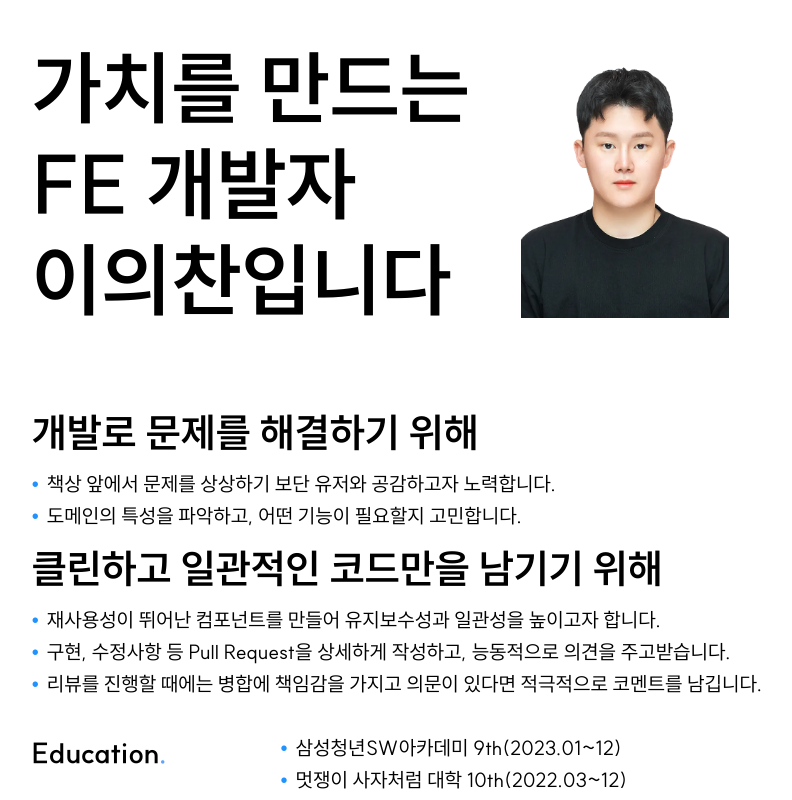
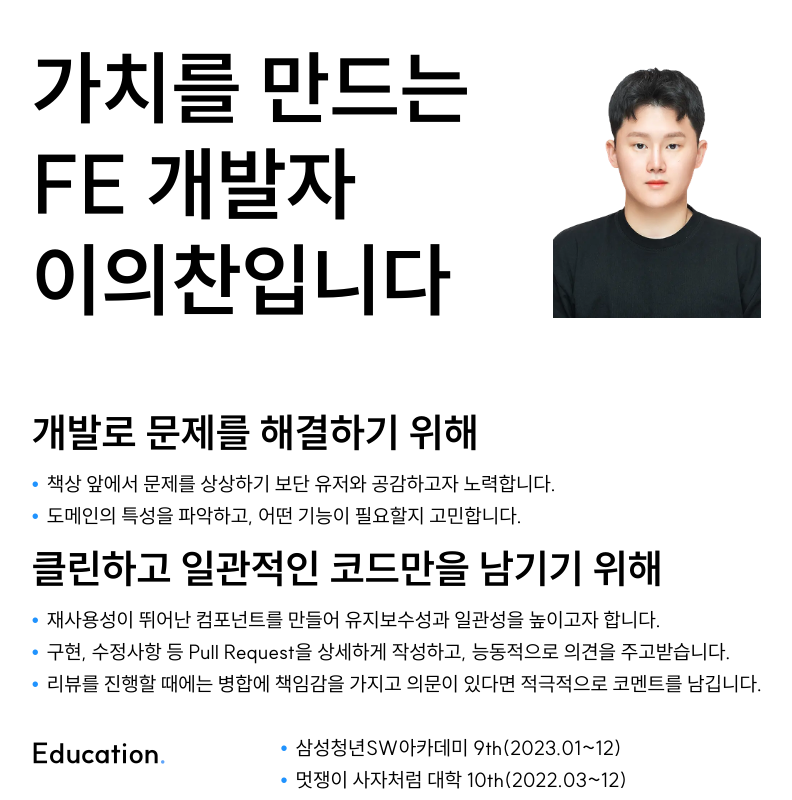
Before and after one commit to Legitgoons/Resume, a Next.js app: page / in a window 1280 px wide. Shown: the top 800 px of the page, without its empty margins (235-1027 px from the left). Built offline with nearby package versions, Linux system fonts and the light colour scheme.

Commit message:
Chore: Title photo margin 수정

```diff
--- a/src/app/components/intro/Title.tsx
+++ b/src/app/components/intro/Title.tsx
@@ -16,7 +16,7 @@ export default function Title() {
       <Image
         src={photo}
         alt="photo"
-        className="ml-6 w-52 self-center sm:ml-12"
+        className="ml-6 w-52 self-center md:ml-10 lg:ml-20"
       />
     </section>
   );
```
